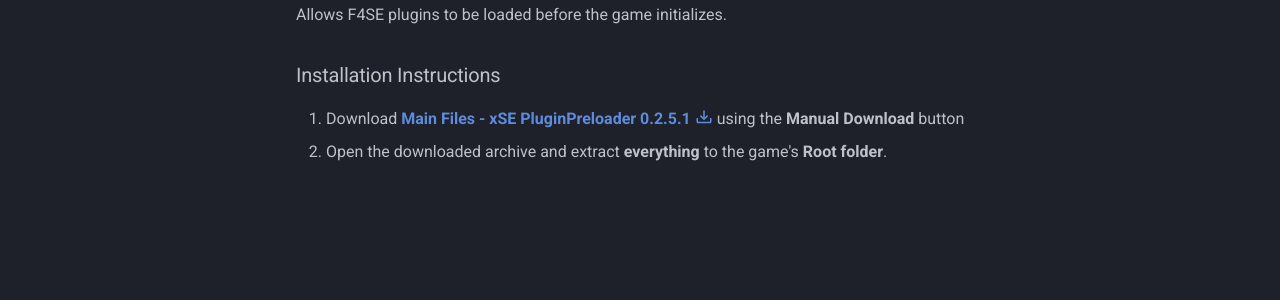
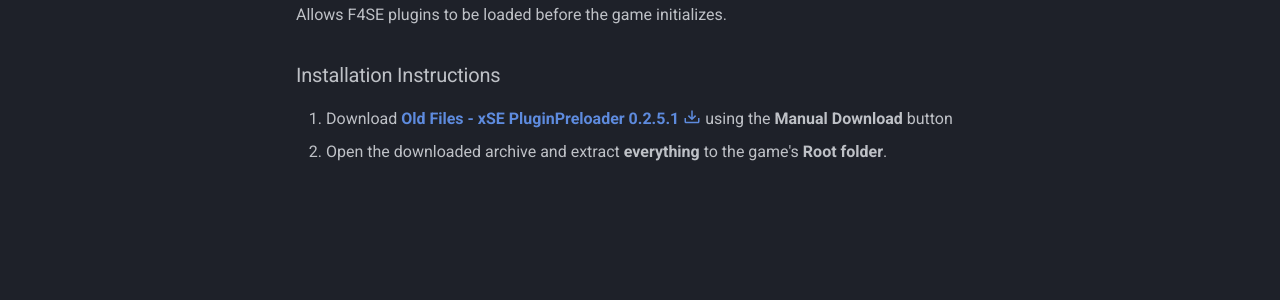
Before and after one commit to Redawt/BelowZeroGuide, an MkDocs documentation site: the page built from docs/mods/utilities/xse-plugin-preloader.md, in a window 1280 px wide. Shown: the part 318-618 px from the top of the page. Built offline with MkDocs 1.6.1 and Material for MkDocs 9.7.7, drawn with Linux system fonts in a browser that asks for light colours.

Commit message:
Fix: Update xSE Preloader installation instructions

```diff
--- a/docs/mods/utilities/xse-plugin-preloader.md
+++ b/docs/mods/utilities/xse-plugin-preloader.md
@@ -5,5 +5,5 @@
 Allows F4SE plugins to be loaded before the game initializes.
 
 ### Installation Instructions
-1. Download **[Main Files - xSE PluginPreloader 0.2.5.1 :material-tray-arrow-down:](https://www.nexusmods.com/fallout4/mods/33946?tab=files&file_id=221778)** using the **Manual Download** button
+1. Download **[Old Files - xSE PluginPreloader 0.2.5.1 :material-tray-arrow-down:](https://www.nexusmods.com/fallout4/mods/33946?tab=files&file_id=221778)** using the **Manual Download** button
 2. Open the downloaded archive and extract **everything** to the game's **Root folder**.
```
